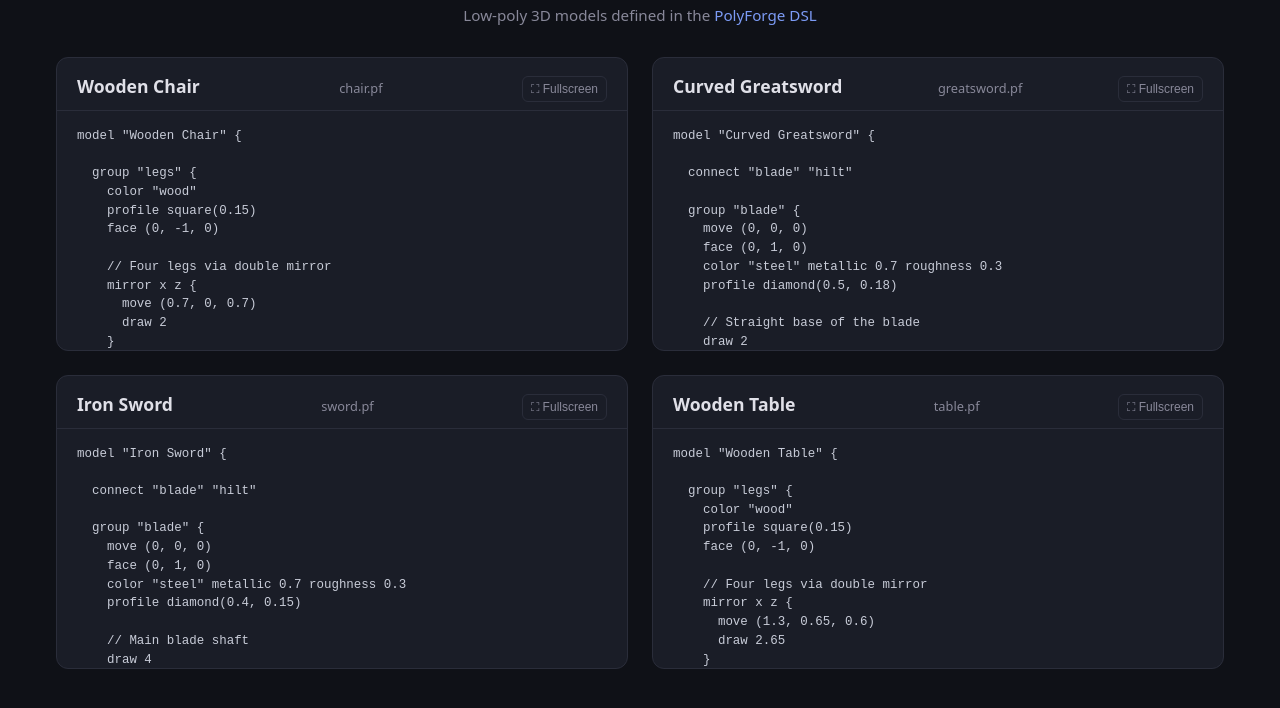
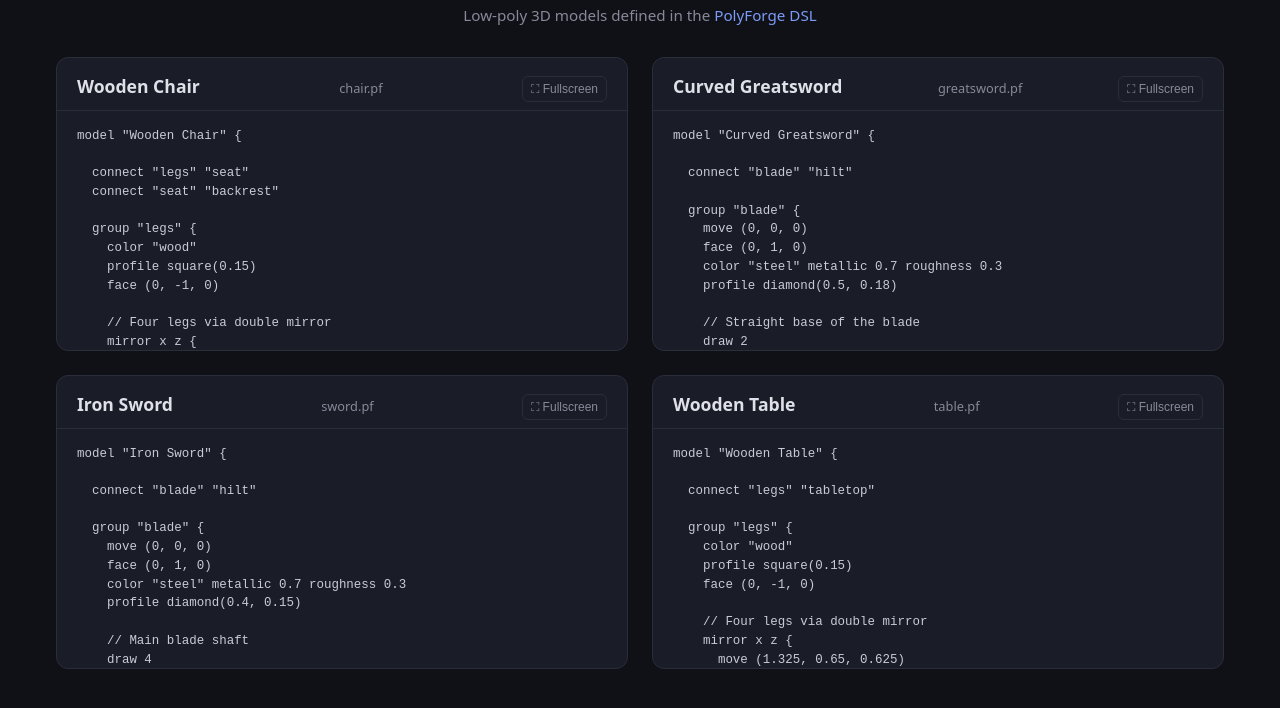
Before and after one commit to Steven-Ireland/polyforge, a website: page docs/index.html in a window 1280 px wide. Shown: the part 94-802 px from the top of the page. Drawn offline with Linux system fonts and the light colour scheme; some packages are replaced by stand-ins of ours; a script that the page names is missing.

Commit message:
Add connections to chair/table, fix them

```diff
--- a/docs/index.html
+++ b/docs/index.html
@@ -124,6 +124,9 @@
       <div class="code-panel">
         <pre><code>model "Wooden Chair" {
 
+  connect "legs" "seat"
+  connect "seat" "backrest"
+
   group "legs" {
     color "wood"
     profile square(0.15)
@@ -131,7 +134,7 @@
 
     // Four legs via double mirror
     mirror x z {
-      move (0.7, 0, 0.7)
+      move (0.725, 0, 0.725)
       draw 2
     }
   }
@@ -149,7 +152,7 @@
 
     // Two vertical posts
     mirror x {
-      move (0.65, 0.12, -0.7)
+      move (0.74, 0.12, -0.74)
       face (0, 1, 0)
       profile square(0.12)
       draw 2
@@ -157,18 +160,18 @@
 
     // Top slat connecting the posts
     group "top-slat" {
-      move (-0.65, 2.12, -0.7)
+      move (-0.74, 2.12, -0.74)
       face (1, 0, 0)
       profile rect(0.08, 0.4)
-      draw 1.3
+      draw 1.48
     }
 
     // Middle slat
     group "mid-slat" {
-      move (-0.65, 1.2, -0.7)
+      move (-0.74, 1.2, -0.74)
       face (1, 0, 0)
       profile rect(0.08, 0.3)
-      draw 1.3
+      draw 1.48
     }
   }
 }</code></pre>
@@ -333,6 +336,8 @@
       <div class="code-panel">
         <pre><code>model "Wooden Table" {
 
+  connect "legs" "tabletop"
+
   group "legs" {
     color "wood"
     profile square(0.15)
@@ -340,7 +345,7 @@
 
     // Four legs via double mirror
     mirror x z {
-      move (1.3, 0.65, 0.6)
+      move (1.325, 0.65, 0.625)
       draw 2.65
     }
   }
```
Also changed, not shown: 6 other files.
